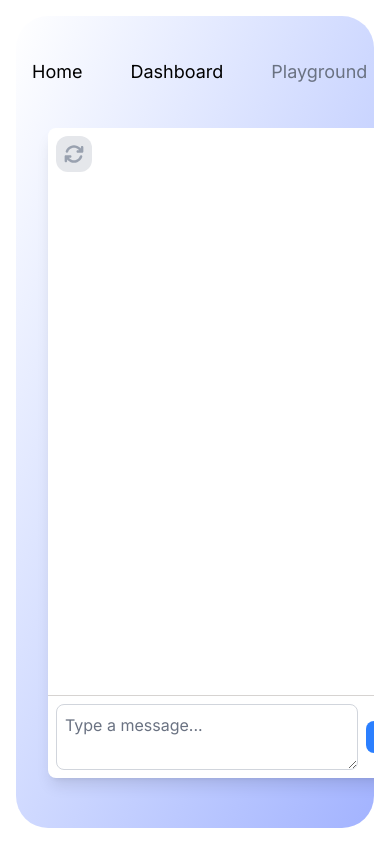
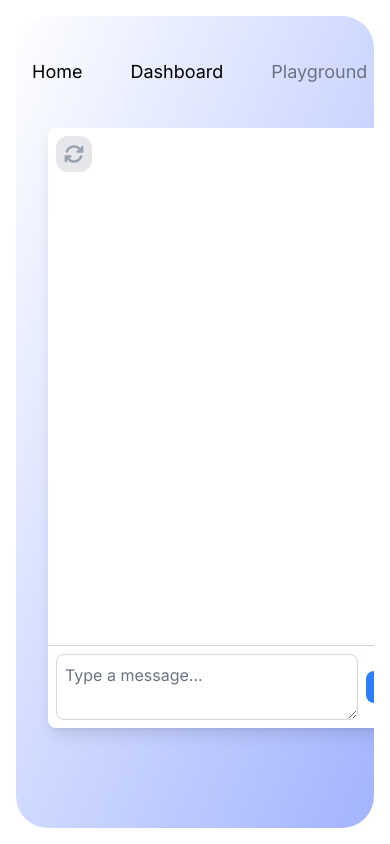
Before and after one commit to Robotics-Academy-of-Nepal/wishchat-redesign-frontend, a React (Vite) app: page /playground/chat in a window 390 px wide. Built offline with nearby package versions, Linux system fonts and the light colour scheme.

Commit message:
chore: responsive playground/chat

```diff
--- a/src/Components/Playground/Chat.jsx
+++ b/src/Components/Playground/Chat.jsx
@@ -117,7 +117,9 @@ const Chat = () => {
 
   return (
     // <div className="w-full h-screen flex flex-row bg-[url(/public/subtlebg.png)] justify-center p-4 rounded-lg">
-    <div className="w-full h-[650px] flex flex-row justify-evenly rounded-lg">
+    <div
+      className={`w-full h-[600px] flex flex-row lg:justify-evenly rounded-lg `}
+    >
       <ChatSidebar
         showSidebar={showSidebar}
         setShowSidebar={setShowSidebar}
@@ -131,9 +133,15 @@ const Chat = () => {
         className={`h-8 w-8 text-gray-700 m-4 ${showSidebar && "hidden"}`}
         onClick={() => setShowSidebar((prev) => !prev)}
       />
-      <div className="w-full flex justify-center">
-        <div className="w-[500px] flex flex-col justify-between rounded-lg bg-white shadow-lg ">
-          <div className="w-full flex justify-between">
+      <div
+        className={`w-full flex justify-center ${
+          showSidebar && "hidden lg:flex justify-center"
+        }`}
+      >
+        <div className={`w-[500px] h-full flex flex-col justify-between rounded-lg bg-white shadow-lg ${
+          showSidebar && "hidden lg:flex justify-center"
+        }`}>
+          <div className="w-full  flex justify-between">
             {/* <div
               className="flex items-center justify-center rounded-xl p-2 m-2 bg-blue-500 font-bold text-white"
               onClick={() => setMessages([])}
--- a/src/Components/Playground/ChatSidebar.jsx
+++ b/src/Components/Playground/ChatSidebar.jsx
@@ -41,8 +41,8 @@ const ChatSidebar = ({
   };
   return (
     <div
-      className={`flex-shrink-0 bg-white text-gray-700 w-0 overflow-hidden shadow-xl transition-all duration-300 ease-in-out ${
-        showSidebar ? "w-[380px] p-4" : "w-0 p-0"
+      className={`lg:flex-shrink-0 bg-white text-gray-700 overflow-hidden shadow-xl transition-all duration-300 ease-in-out ${
+        showSidebar ? "lg:w-[380px] p-4 w-full" : " w-0 p-0"
       }`}
     >
       <div className="min-w-[270px]">
```
